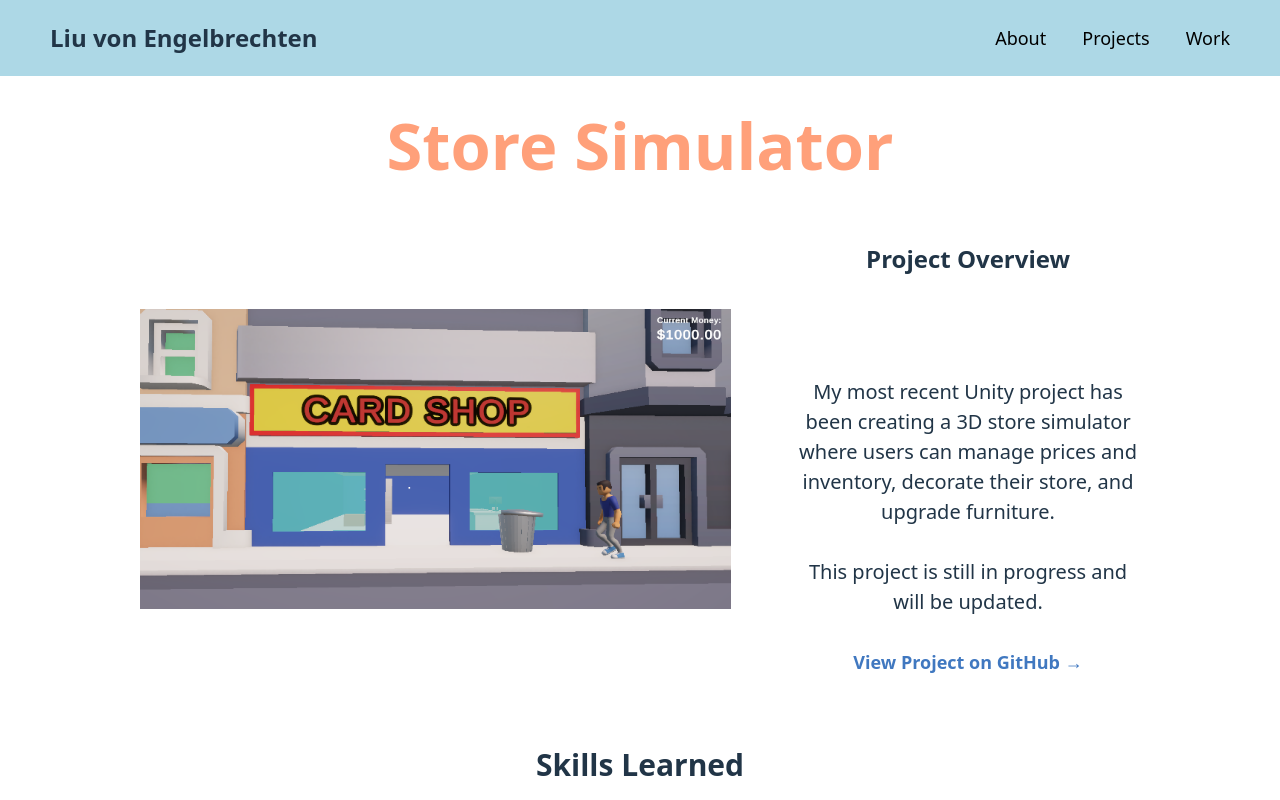
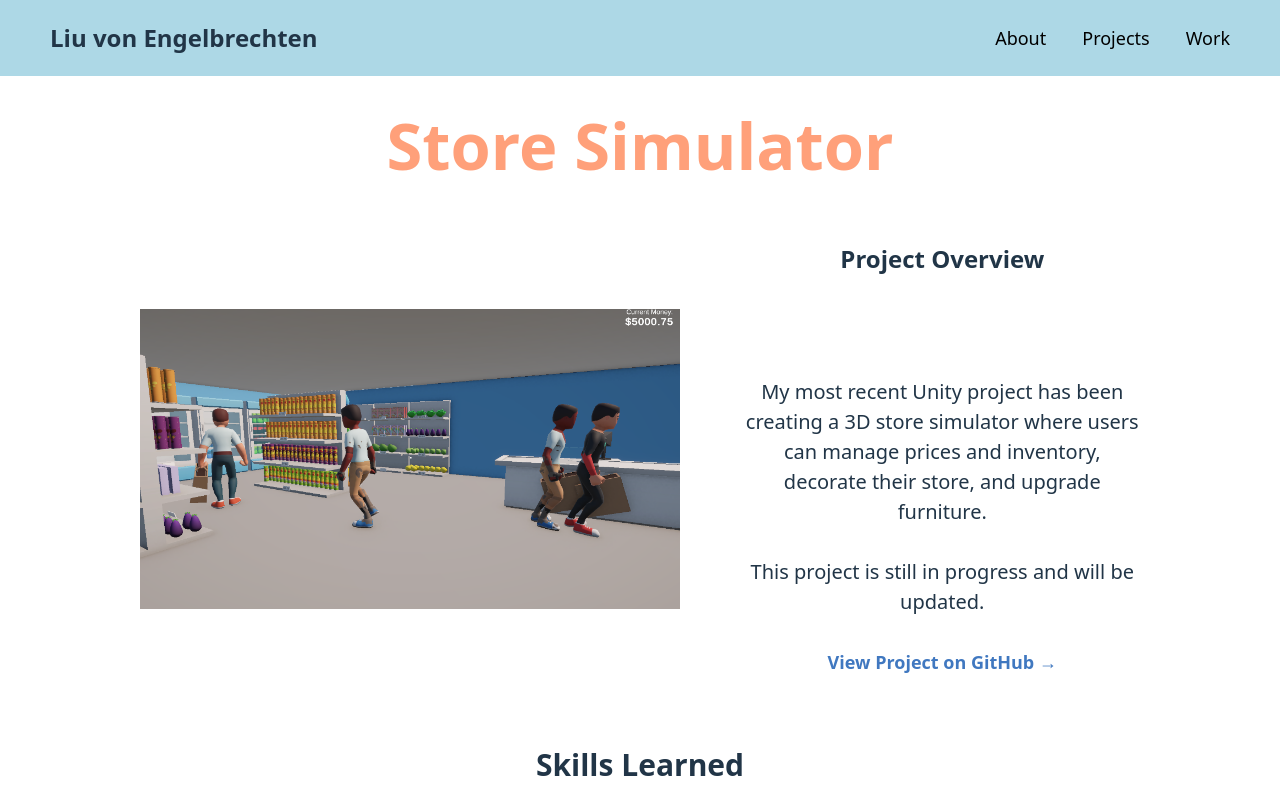
Before and after one commit to lvonengel/lvonengel.github.io, a React (Vite) app: page /projects/StoreSimulator in a window 1280 px wide. Shown: the top 800 px of the page. Built offline with nearby package versions, Linux system fonts and the light colour scheme; the HTML template or start-up script is replaced by a standard one.

Commit message:
updated to a better image

```diff
--- a/src/projects/StoreSimulator.jsx
+++ b/src/projects/StoreSimulator.jsx
@@ -5,7 +5,7 @@ export default function StoreSimulator() {
             {/* Introduction */}
             <h1 className='title'>Store Simulator</h1>
             <div className="columns">
-                <img src="/img/imgStoreSimulator/OutsideShop.png" style={{ height: "300px", width: "auto" }}/>
+                <img src="/img/imgStoreSimulator/InsideStore.png" style={{ height: "300px", width: "auto" }}/>
                 <div className="projectOverview">
                     <h2>Project Overview</h2>
                     <p>
```
Also changed, not shown: public/img/imgStoreSimulator/InsideStore.png (added).
